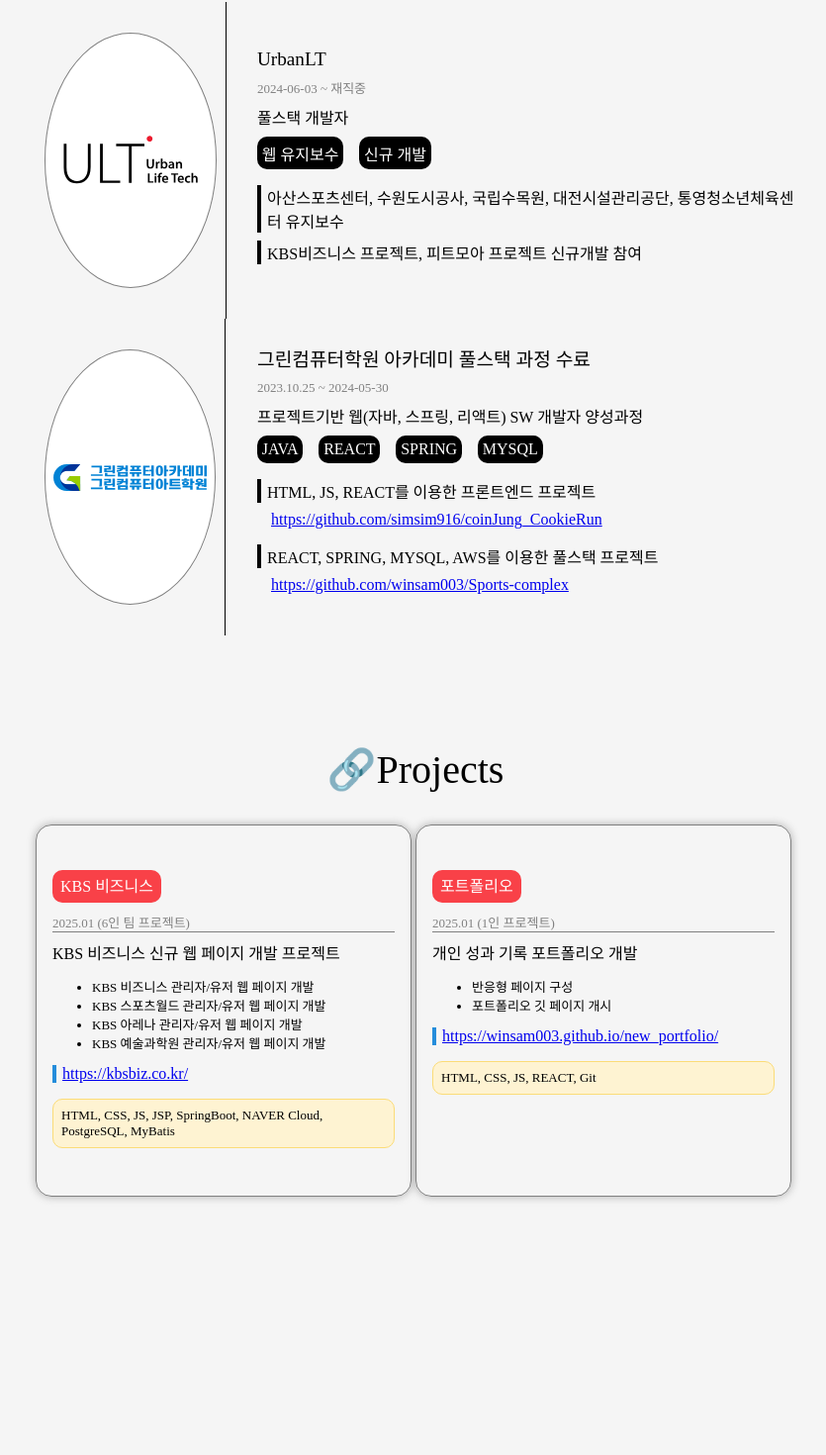
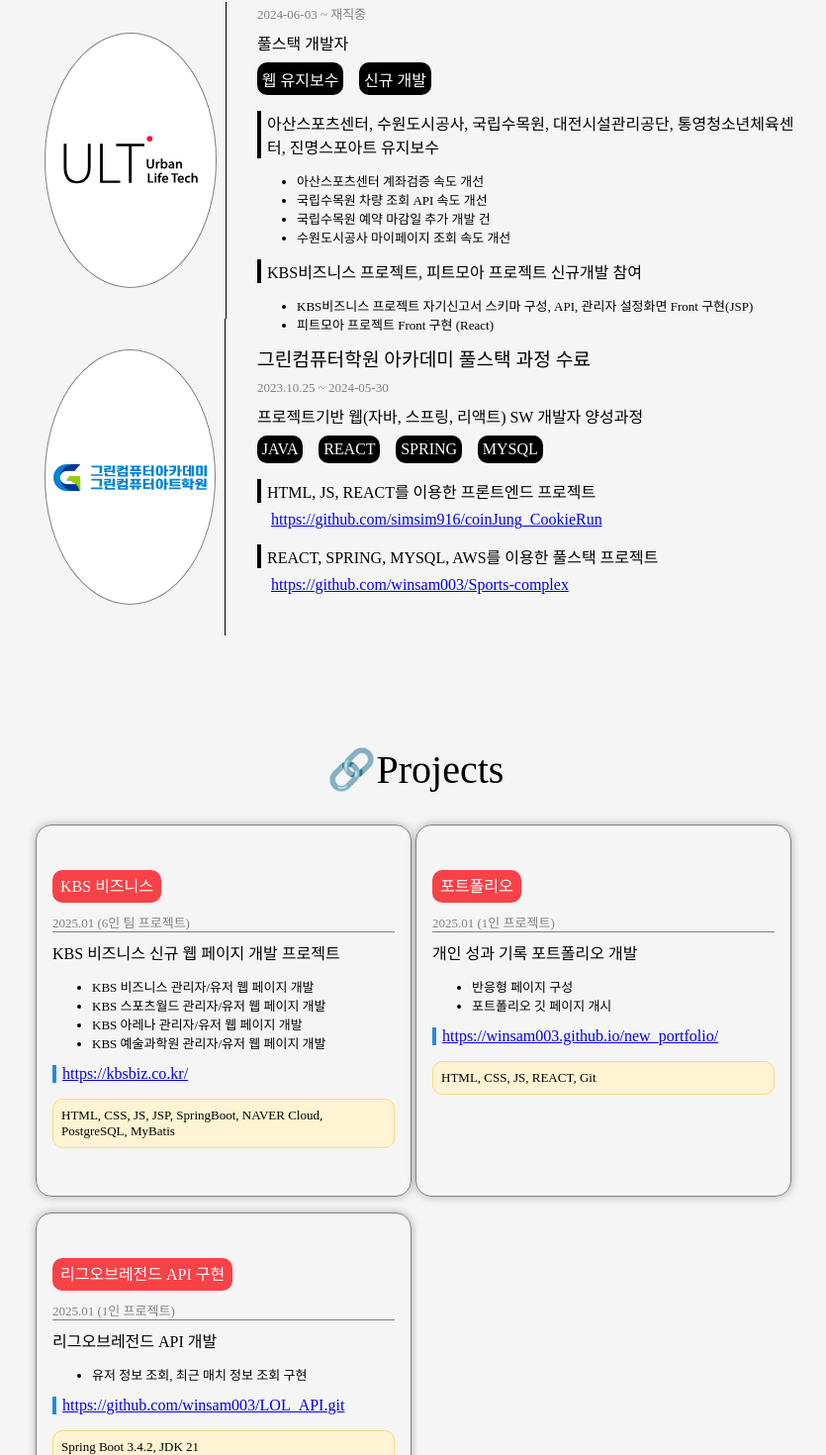
Before and after one commit to winsam003/new_portfolio, a React (Create React App) app: page / in a window 1280 px wide. Shown: the part 910-2380 px from the top of the page at 99% size, without its empty margins (220-1055 px from the left). Built offline with nearby package versions, Linux system fonts and the light colour scheme; a web font is replaced by a local one.

Commit message:
롤 API 설명 추가, 커리어 상세 추가가

```diff
--- a/src/component/Career.jsx
+++ b/src/component/Career.jsx
@@ -21,9 +21,19 @@
                             <div>신규 개발</div>
                         </div>
                         <div>
-                            <div className="Career_Info_Perform">아산스포츠센터, 수원도시공사, 국립수목원, 대전시설관리공단, 통영청소년체육센터 유지보수</div>
+                            <div className="Career_Info_Perform">아산스포츠센터, 수원도시공사, 국립수목원, 대전시설관리공단, 통영청소년체육센터, 진명스포아트 유지보수</div>
+                            <ul className="Career_Info_active">
+                                <li>아산스포츠센터 계좌검증 속도 개선</li>
+                                <li>국립수목원 차량 조회 API 속도 개선</li>
+                                <li>국립수목원 예약 마감일 추가 개발 건</li>
+                                <li>수원도시공사 마이페이지 조회 속도 개선</li>
+                            </ul>
                             {/* <div className="Career_Info_url"><a>url뿌리기</a></div> */}
                             <div className="Career_Info_Perform">KBS비즈니스 프로젝트, 피트모아 프로젝트 신규개발 참여</div>
+                            <ul className="Career_Info_active">
+                                <li>KBS비즈니스 프로젝트 자기신고서 스키마 구성, API, 관리자 설정화면 Front 구현(JSP)</li>
+                                <li>피트모아 프로젝트 Front 구현 (React) </li>
+                            </ul>
                             {/* <div className="Career_Info_url"><a>url뿌리기</a></div> */}
                         </div>
                     </div>
--- a/src/component/Projects.jsx
+++ b/src/component/Projects.jsx
@@ -37,6 +37,18 @@
                         <div className="Projects_url"><a href="https://winsam003.github.io/new_portfolio/">https://winsam003.github.io/new_portfolio/</a></div>
                         <div className="Projects_skills">HTML, CSS, JS, REACT, Git</div>
                     </div>
+                    <div className="Projects_ProjectBox">
+                        <div className="Projects_Title"><span>리그오브레전드 API 구현</span></div>
+                        <div className="Projects_scale">2025.01 (1인 프로젝트)</div>
+                        <div className="Projects_subTitle">리그오브레전드 API 개발</div>
+                        <div className="Projects_Info">
+                            <ul>
+                                <li>유저 정보 조회, 최근 매치 정보 조회 구현</li>
+                            </ul>
+                        </div>
+                        <div className="Projects_url"><a href="https://github.com/winsam003/LOL_API.git">https://github.com/winsam003/LOL_API.git</a></div>
+                        <div className="Projects_skills">Spring Boot 3.4.2, JDK 21</div>
+                    </div>
                 </div>
             </div>
         </div>
--- a/src/css/Career.css
+++ b/src/css/Career.css
@@ -148,6 +148,10 @@
     padding-left: 14px;
 }
 
+.Career_Info_active{
+    font-size: small;
+}
+
 @media(max-width: 1000px){
     .Career_Info_Perform{
         font-size: xx-small;
--- a/src/css/Projects.css
+++ b/src/css/Projects.css
@@ -1,10 +1,11 @@
 .Projects_Containor{
     width: 100%;
-    height: 100vh;
+    height: auto;
 
     background-color: #F5F5F5;
 
     padding-top: 2rem;
+    margin-bottom: 2rem;
 }
 
 .Projects_FirBox{
@@ -35,6 +36,7 @@
     padding: 1rem;
     padding-top: 3em;
     padding-bottom: 3em;
+    margin-bottom: 1rem;
 
     box-shadow: 0 0 .5rem 0 rgba(68, 68, 68, .4);
 
```
Also changed, not shown: 12 other files (tests, documents, lock files or other folders).
